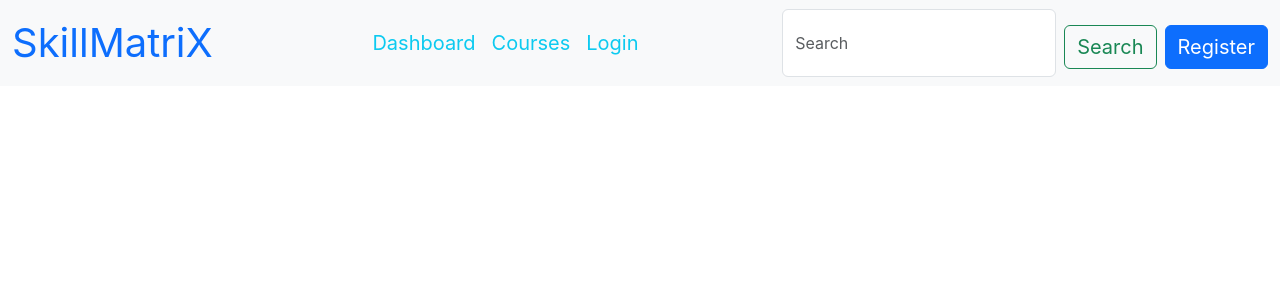
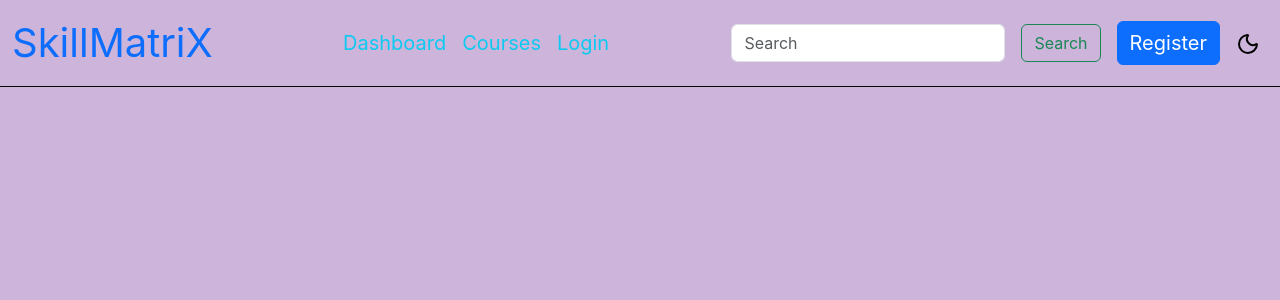
Before and after one commit to vineet-k09/skillmatrix, a React (Create React App) app in the folder frontend/: page /auth/1 in a window 1280 px wide. Shown: the top 300 px of the page. Built offline with nearby package versions, Linux system fonts and the light colour scheme.

Commit message:
Donnt mind the bg color

```diff
--- a/frontend/src/components/Navbar.js
+++ b/frontend/src/components/Navbar.js
@@ -52,7 +52,7 @@ export default function Navbar(){
         //     </div>
         // </nav>
 
-        <nav class="navbar navbar-expand-lg bg-body-tertiary">
+        <nav class="navbar navbar-expand-lg ">
   <div class="container-fluid">
     <Link className="navbar-brand text-primary fs-1" to={'/'}>SkillMatriX</Link>
     <button class="navbar-toggler" type="button" data-bs-toggle="collapse" data-bs-target="#navbarSupportedContent" aria-controls="navbarSupportedContent" aria-expanded="false" aria-label="Toggle navigation">
@@ -71,10 +71,11 @@ export default function Navbar(){
         </li>
       </ul>
       <form class="d-flex" role="search">
-        <input class="form-control me-2" type="search" placeholder="Search" aria-label="Search"/>
-        <button class="btn btn-outline-success fs-5 mb-2" type="submit">Search</button>
+        <input class="form-control m-2" type="search" placeholder="Search" aria-label="Search"/>
+        <button class="btn btn-outline-success m-2" type="submit">Search</button>
       </form>
-      <Link className="nav-link" to={'/register'}><button className="btn btn-primary ms-2 fs-5 mb-2">Register</button></Link>
+      <Link className="nav-link" to={'/register'}><button className="btn btn-primary ms-2 fs-5 m-2">Register</button></Link>
+       <button className="nav-link btn btn-primary m-2" onClick={toggleTheme}>{theme === 'dark' ? <Sun /> : <Moon />}</button>
     </div>
   </div>
 </nav>
--- a/frontend/src/index.css
+++ b/frontend/src/index.css
@@ -16,7 +16,7 @@ code {
 body.light {
   --bg: #ffffff;
   --color: #000000;
-  background-color: #ffffff;
+  background-color: #cdb4db;
   color: #000000;
 }
 
@@ -36,3 +36,7 @@ button {
   background-color: var(--color);
   color: var(--bg);transition: background-color 2.4s ease, color 0.4s ease;
 }
+
+nav{
+  border-bottom: 1px solid var(--color);
+}
```
